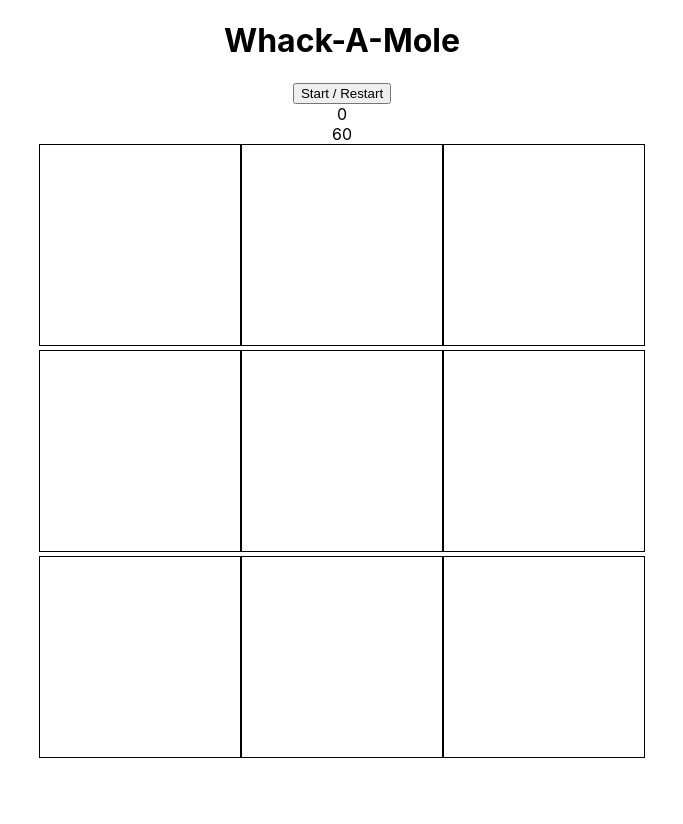
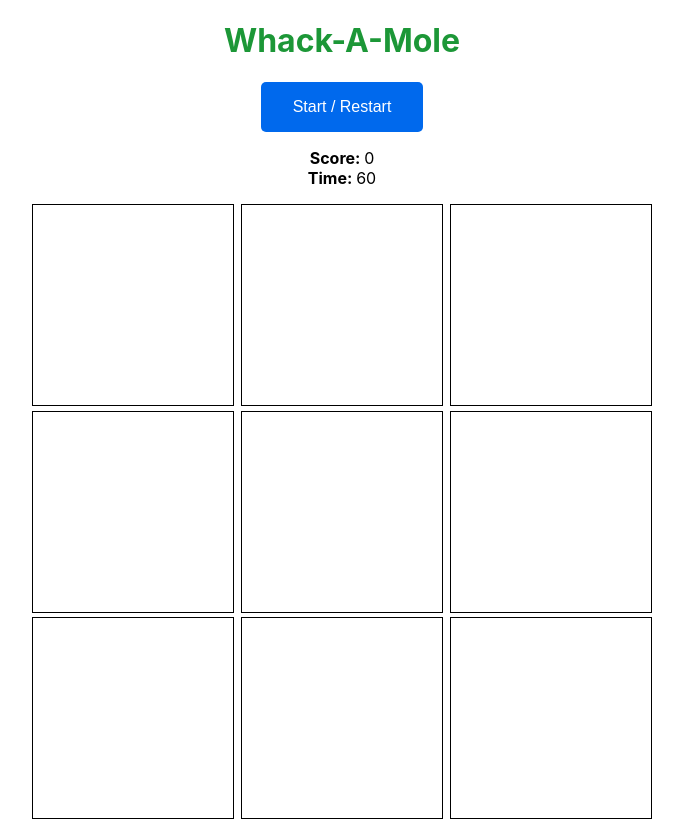
Before and after one commit to EvandroLG/whac-a-mole, a React (Create React App) app: page / in a window 1280 px wide. Shown: the whole page, without its empty margins (298-981 px from the left). Before the commit the page ends 800 px from the top, so only its background shows below. Built offline with nearby package versions, Linux system fonts and the light colour scheme.

Commit message:
improve style

```diff
--- a/src/App.css
+++ b/src/App.css
@@ -2,14 +2,43 @@
   text-align: center;
 }
 
+.App-button {
+  border: none;
+  border-radius: 5px;
+  margin-bottom: 1rem;
+  padding: 1rem 2rem;
+  background: #0069ed;
+  color: #FFF;
+  font-size: 1rem;
+  cursor: pointer;
+  transition: background 250ms ease-in-out;
+}
+
+.App-button:hover, .App-button:focus {
+  background: #0053ba;
+}
+
+.App-button:focus {
+    outline: 1px solid #fff;
+    outline-offset: -4px;
+}
+
+.App-button:active {
+    transform: scale(0.99);
+}
+
+.App-title {
+  color: #1c9737;
+}
+
 .App-grid {
   display: flex;
-  flex-flow: row wrap;
-  justify-content: center;
-  align-center: center;
-  width: 618px;
-  height: 618px;
-  margin: 0 auto;
+  flex-direction: row;
+  flex-wrap: wrap;
+  justify-content: space-between;
+  width: 620px;
+  height: 620px;
+  margin: 1rem auto 0;
 }
 
 .App-square {
--- a/src/App.tsx
+++ b/src/App.tsx
@@ -28,22 +28,32 @@ const App = () => {
 
   return (
     <div className="App">
-      <h1>Whack-A-Mole</h1>
+      <h1 className="App-title">Whack-A-Mole</h1>
+
       {isOver(counter) ? (
         <>
           <h2>Game over</h2>
-          <div className="App-score">{score}</div>
-          <button type="button" onClick={start}>
+          <div className="App-score">
+            <strong>Final score: </strong>
+            {score}
+          </div>
+          <button type="button" className="App-button" onClick={start}>
             Restart
           </button>
         </>
       ) : (
         <>
-          <button type="button" onClick={start}>
+          <button type="button" className="App-button" onClick={start}>
             Start / Restart
           </button>
-          <div className="App-score">{score}</div>
-          <div className="App-time">{counter}</div>
+          <div className="App-score">
+            <strong>Score: </strong>
+            {score}
+          </div>
+          <div className="App-time">
+            <strong>Time: </strong>
+            {counter}
+          </div>
           <div className="App-grid">
             {range(0, 9).map((key) => (
               <div
```
